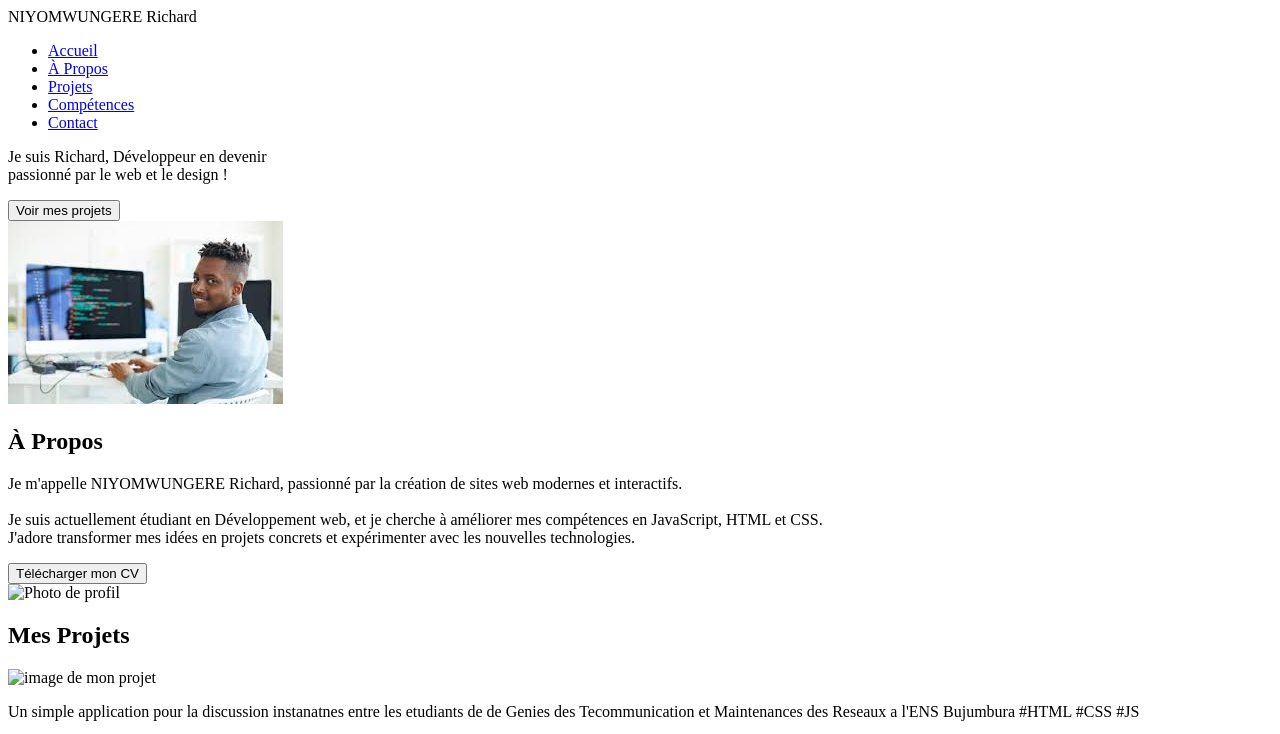
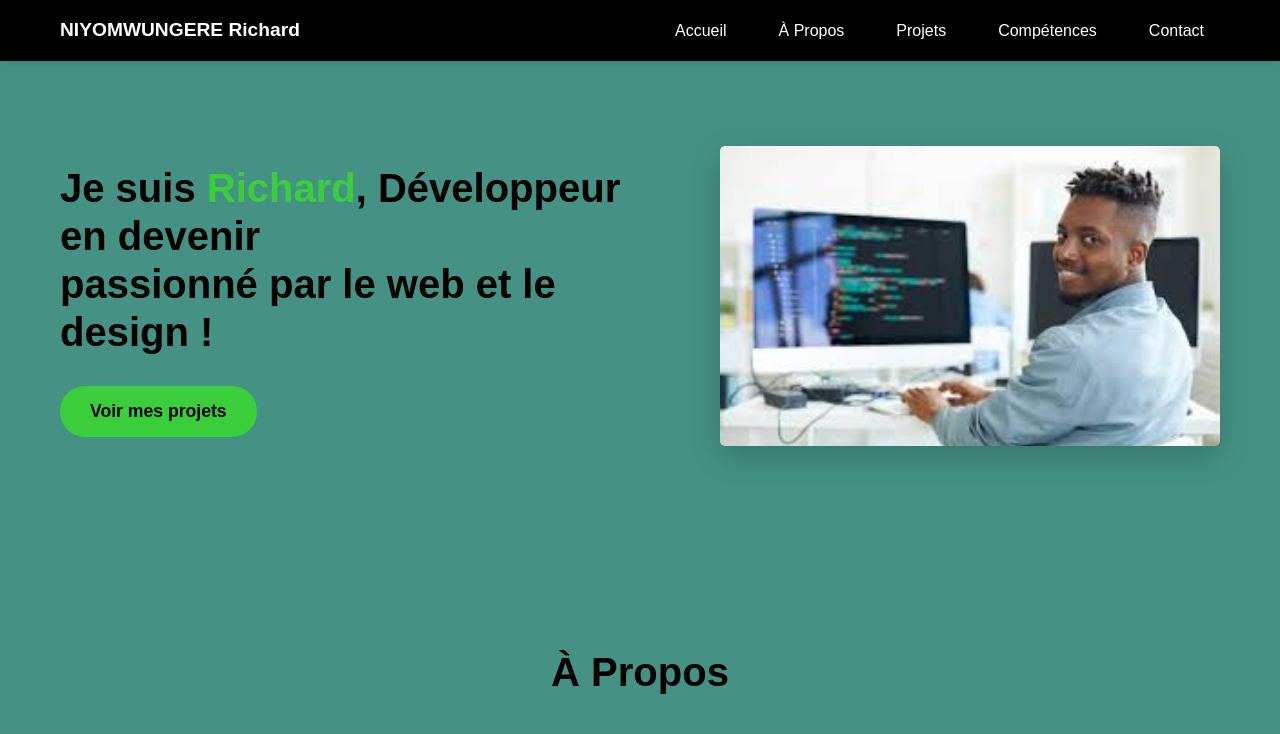
Before and after one commit to Niyomwungere-Richard/D-CLICK-Profortlio, a plain HTML site: page Index.html in a window 1280 px wide. Shown: the top 734 px of the page. Drawn offline with Linux system fonts and the light colour scheme.

Commit message:
La modufification du fchier html pour les liens css

```diff
--- a/Index.html
+++ b/Index.html
@@ -5,7 +5,7 @@
     <meta name="viewport" content="width=device-width, initial-scale=1.0" />
     <link rel="stylesheet" href="https://cdnjs.cloudflare.com/ajax/libs/font-awesome/6.0.0/css/all.min.css" />
     <title>Portfolio - NIYOMWUNGERE Richard</title>
-    <link rel="stylesheet" href="Index.css">
+    <link rel="stylesheet" href="Stylep.css">
   <!-- Le script JS doit être chargé à la fin du body pour garantir que le DOM est prêt -->
   </head>
 
@@ -43,7 +43,7 @@
         </button>
       </div>
       <div class="image">
-        <img src="/Images/images.jpeg" alt="Photo de profil" />
+        <img src="/Images/images.jpeg" alt="Photo de banniere " />
       </div>
     </section>
 
@@ -62,10 +62,10 @@
               J'adore transformer mes idées en projets concrets et expérimenter avec
               les nouvelles technologies.
             </p>
-            <a href="Images/rrrrrr.jpg" download><button class="civil">Télécharger mon CV</button></a>
+            <a href="Images/CV_Niyomwungere_Richard.docx" download><button class="civil">Télécharger mon CV</button></a>
           </div>
           <div class="right-part">
-            <img src="maphoto.jpg" alt="Photo de profil" />
+            <img src="/Images/maphoto.jpg" alt="Photo de profil" />
           </div>
         </div>
       </div>
@@ -76,7 +76,7 @@
         <h2>Mes Projets</h2>
         <div class="projets-grid">
           <div class="projet-card">
-            <img src="/Images/Generated Image September 05, 2025 - 1_34PM.jpeg" alt="image de mon projet" srcset="">
+            <img src="/Images/Image September 05, 2025 .jpeg" alt="image de mon projet" srcset="">
             <p class="jeu">
               Un simple application pour la discussion instanatnes entre les etudiants de de Genies des Tecommunication
               et Maintenances des Reseaux a l'ENS Bujumbura
```
